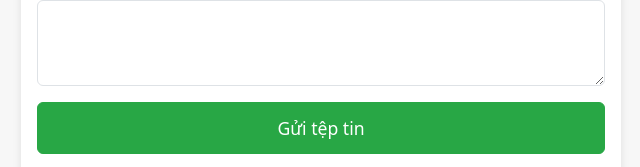
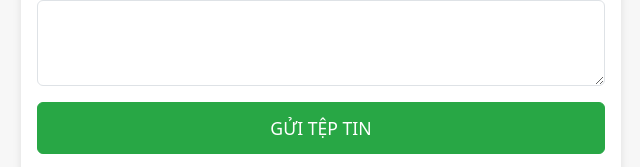
Before and after one commit to itkhaservice/itkhaservice.github.io, a plain HTML site: page index.html in a window 1280 px wide. Shown: the part 333-500 px from the top of the page, 319-959 px from the left. Drawn offline with nearby package versions, Linux system fonts and the light colour scheme.

Commit message:
update header

```diff
--- a/index.html
+++ b/index.html
@@ -115,7 +115,7 @@
         <textarea id="note" rows="3" class="form-control"></textarea>
       </div>
 
-      <button id="sendBtn" class="btn btn-primary">Gửi tệp tin</button>
+      <button id="sendBtn" class="btn btn-primary">GỬI TỆP TIN</button>
 
       <div id="msg" class="mt-3"></div>
       <div class="alert alert-info mt-3" role="alert">
```
